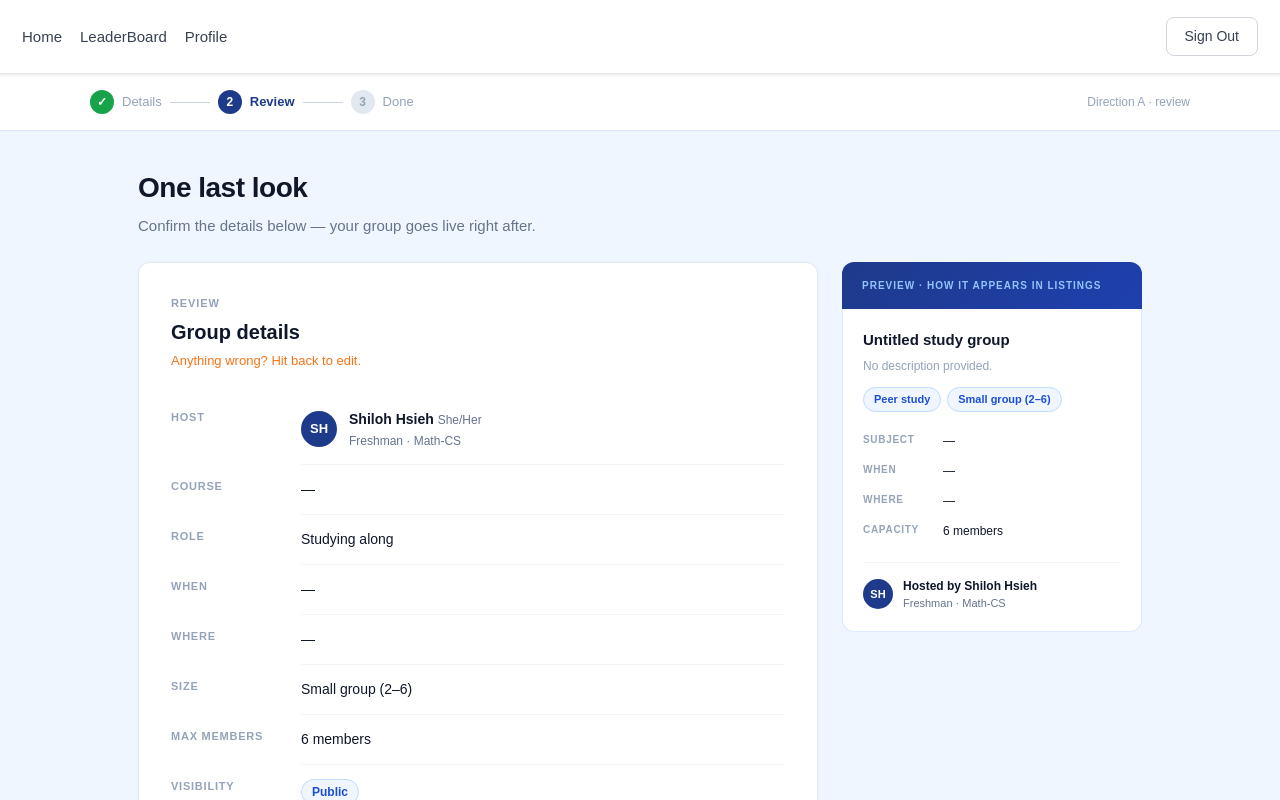
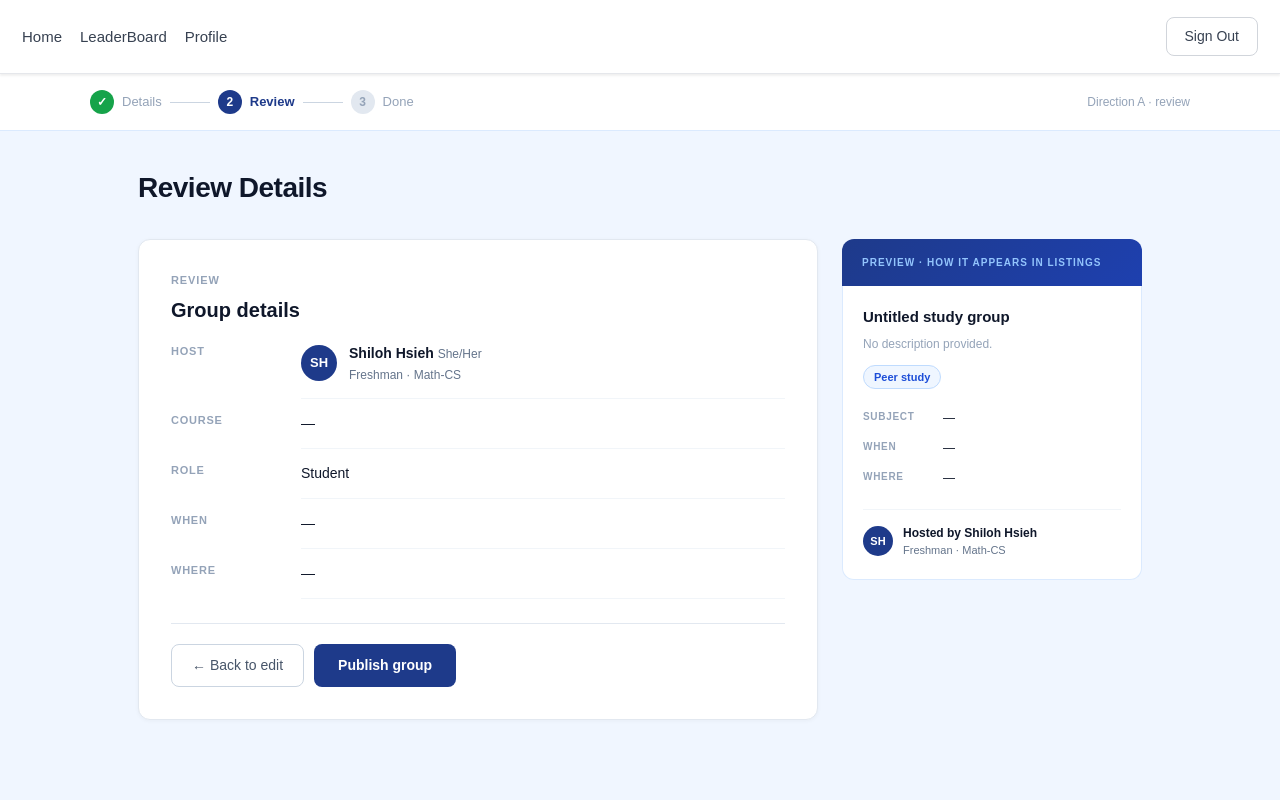
Before and after one commit to s2wen/wic, a Next.js app in the folder my-app/: page /review in a window 1280 px wide. Shown: the top 800 px of the page. Built offline with nearby package versions, Linux system fonts and the light colour scheme.

Commit message:
Modify review and confirmation page to match create page

```diff
--- a/my-app/app/confirmation/page.tsx
+++ b/my-app/app/confirmation/page.tsx
@@ -9,16 +9,9 @@ const locations: Record<string, string> = {
     pricecenter: "Price Center",
     ovt:         "OVT",
     "64degrees": "64 Degrees",
-    fah:         "Franklin Antonio Hall",
+    ventanas:         "Ventanas",
     galbraith:   "Galbraith Hall",
     online:      "Online (Zoom)",
-};
-
-const maxMembers: Record<string, string> = {
-    smallgroups: "6",
-    biggroups:   "7+",
-    "1on1":      "2",
-    other:       "—",
 };
 
 const fmt12 = (t: string) => {
@@ -32,18 +25,20 @@ const fmt12 = (t: string) => {
 function ConfirmationContent() {
     const params = useSearchParams();
 
-    const groupName  = params.get("groupName")  || "Study session";
-    const course     = params.get("course")     || "";
-    const day        = params.get("day")        || "";
-    const timeFrom   = params.get("timeFrom")   || "";
-    const timeTo     = params.get("timeTo")     || "";
-    const locationVal = params.get("location")  || "";
-    const preference = params.get("preference") || "smallgroups";
+    const groupName   = params.get("groupName")  || "Study session";
+    const course      = params.get("course")     || "";
+    const day         = params.get("day")        || "";
+    const timeFrom    = params.get("timeFrom")   || "";
+    const timeTo      = params.get("timeTo")     || "";
+    const locationVal = params.get("location")   || "";
 
     const locationLabel = locations[locationVal] || locationVal;
-    const capacity      = maxMembers[preference] || "—";
-    const whenStr       = day
-        ? `${day} · ${fmt12(timeFrom)} – ${fmt12(timeTo)}`
+    const fmtDay = (d: string) => {
+        const [y, mo, dd] = d.split("-").map(Number);
+        return new Date(y, mo - 1, dd).toLocaleDateString("en-US", { weekday: "short", month: "short", day: "numeric" });
+    };
+    const whenStr = day
+        ? `${fmtDay(day)} · ${fmt12(timeFrom)} – ${fmt12(timeTo)}`
         : fmt12(timeFrom) ? `${fmt12(timeFrom)} – ${fmt12(timeTo)}` : "—";
 
     const groupId = useMemo(() => {
@@ -52,9 +47,6 @@ function ConfirmationContent() {
     }, []);
 
     const cardTitle = course ? `${course} — ${groupName}` : groupName;
-    const subtitle  = course
-        ? `It's now visible in the ${course} feed. We'll notify classmates studying the same material.`
-        : "It's now visible in the feed. We'll notify classmates studying the same material.";
 
     return (
         <>
@@ -80,8 +72,7 @@ function ConfirmationContent() {
                 </div>
 
                 {/* ── Heading ── */}
-                <h1 className={styles.title}>Your study group is live</h1>
-                <p className={styles.subtitle}>{subtitle}</p>
+                <h1 className={styles.title}>Study Group Created</h1>
 
                 {/* ── Summary card ── */}
                 <div className={styles.summaryCard}>
@@ -102,12 +93,6 @@ function ConfirmationContent() {
                                 <span>{locationLabel}</span>
                             </div>
                         )}
-                        {capacity !== "—" && (
-                            <div className={styles.summaryRow}>
-                                <span>👥</span>
-                                <span>Up to {capacity} members</span>
-                            </div>
-                        )}
                     </div>
                 </div>
 
@@ -116,9 +101,6 @@ function ConfirmationContent() {
                     <Link href="/create" className={styles.secondaryButton}>Create another</Link>
                     <button className={styles.primaryButton}>View group page →</button>
                 </div>
-
-                {/* ── Footer ── */}
-                <p className={styles.footerNote}>Group ID {groupId} · Created just now</p>
             </div>
         </div>
         </>
--- a/my-app/app/create/page.tsx
+++ b/my-app/app/create/page.tsx
@@ -10,7 +10,7 @@ const locations = [
     { value: "pricecenter", label: "Price Center",          desc: "2nd floor study spaces",    icon: "📍" },
     { value: "ovt",         label: "OVT",                   desc: "Marshall dining hall",      icon: "📍" },
     { value: "64degrees",   label: "64 Degrees",            desc: "Revelle dining hall",              icon: "📍" },
-    { value: "fah",         label: "Ventanas",              desc: "ERC dining hall",       icon: "📍" },
+    { value: "ventanas",         label: "Ventanas",              desc: "ERC dining hall",       icon: "📍" },
     { value: "galbraith",   label: "Galbraith Hall",        desc: "Revelle College",              icon: "📍" },
     { value: "online",      label: "Online (Zoom)",         desc: "",     icon: "💻" },
 ];
--- a/my-app/app/review/page.tsx
+++ b/my-app/app/review/page.tsx
@@ -5,20 +5,13 @@ import { useSearchParams, useRouter } from "next/navigation"
 import { Suspense } from "react"
 
 const locations = [
-    { value: "geisel",      label: "Geisel Library",        desc: "Main library, all floors" },
-    { value: "pricecenter", label: "Price Center",          desc: "Cafeteria + study lounges" },
-    { value: "ovt",         label: "OVT",                   desc: "Original Student Center" },
-    { value: "64degrees",   label: "64 Degrees",            desc: "ERC dining hall" },
-    { value: "fah",         label: "Franklin Antonio Hall", desc: "Engineering, 4th floor" },
-    { value: "galbraith",   label: "Galbraith Hall",        desc: "Revelle College" },
-    { value: "online",      label: "Online (Zoom)",         desc: "Link sent after creation" },
-];
-
-const preferenceOptions = [
-    { value: "smallgroups", label: "Small group (2–6)", max: "6 members" },
-    { value: "biggroups",   label: "Big group (7+)",    max: "7+ members" },
-    { value: "1on1",        label: "1 on 1",            max: "2 members" },
-    { value: "other",       label: "Other",             max: "—" },
+    { value: "geisel",      label: "Geisel Library",  desc: "Main library" },
+    { value: "pricecenter", label: "Price Center",    desc: "2nd floor study spaces" },
+    { value: "ovt",         label: "OVT",             desc: "Marshall dining hall" },
+    { value: "64degrees",   label: "64 Degrees",      desc: "Revelle dining hall" },
+    { value: "ventanas",         label: "Ventanas",        desc: "ERC dining hall" },
+    { value: "galbraith",   label: "Galbraith Hall",  desc: "Revelle College" },
+    { value: "online",      label: "Online (Zoom)",   desc: "" },
 ];
 
 const fmt12 = (t: string) => {
@@ -37,7 +30,6 @@ function ReviewContent() {
     const description    = params.get("description") || "";
     const course         = params.get("course")      || "";
     const role           = params.get("role")        || "student";
-    const preference     = params.get("preference")  || "smallgroups";
     const categoriesRaw  = params.get("categories")  || "";
     const categories     = categoriesRaw ? categoriesRaw.split(",").filter(Boolean) : [];
     const day            = params.get("day")         || "";
@@ -51,11 +43,14 @@ function ReviewContent() {
     const major    = "Math-CS";
 
     const loc      = locations.find(l => l.value === locationVal);
-    const pref     = preferenceOptions.find(p => p.value === preference);
+    const fmtDay   = (d: string) => {
+        const [y, mo, dd] = d.split("-").map(Number);
+        return new Date(y, mo - 1, dd).toLocaleDateString("en-US", { weekday: "short", month: "short", day: "numeric" });
+    };
     const whenStr  = day
-        ? `${day} · ${fmt12(timeFrom)} – ${fmt12(timeTo)}`
+        ? `${fmtDay(day)} · ${fmt12(timeFrom)} – ${fmt12(timeTo)}`
         : fmt12(timeFrom) ? `${fmt12(timeFrom)} – ${fmt12(timeTo)}` : "—";
-    const whereStr = loc ? `${loc.label} · ${loc.desc}` : "—";
+    const whereStr = loc ? (loc.desc ? `${loc.label} · ${loc.desc}` : loc.label) : "—";
 
     return (
         <>
@@ -91,8 +86,7 @@ function ReviewContent() {
 
             {/* ── Page header ── */}
             <div className={styles.formHeader}>
-                <h1 className={styles.pageTitle}>One last look</h1>
-                <p className={styles.pageSubtitle}>Confirm the details below — your group goes live right after.</p>
+                <h1 className={styles.pageTitle}>Review Details</h1>
             </div>
 
             {/* ── Two-column body ── */}
@@ -102,7 +96,6 @@ function ReviewContent() {
                 <div className={styles.reviewCard}>
                     <div className={styles.reviewMeta}>REVIEW</div>
                     <h2 className={styles.reviewTitle}>Group details</h2>
-                    <p className={styles.reviewDesc}>Anything wrong? Hit back to edit.</p>
 
                     <table className={styles.detailTable}>
                         <tbody>
@@ -126,7 +119,7 @@ function ReviewContent() {
                             </tr>
                             <tr>
                                 <td className={styles.detailKey}>ROLE</td>
-                                <td className={styles.detailVal}>{role === "student" ? "Studying along" : "Tutoring others"}</td>
+                                <td className={styles.detailVal}>{role === "student" ? "Student" : "Tutor"}</td>
                             </tr>
                             <tr>
                                 <td className={styles.detailKey}>WHEN</td>
@@ -135,20 +128,6 @@ function ReviewContent() {
                             <tr>
                                 <td className={styles.detailKey}>WHERE</td>
                                 <td className={styles.detailVal}>{whereStr}</td>
-                            </tr>
-                            <tr>
-                                <td className={styles.detailKey}>SIZE</td>
-                                <td className={styles.detailVal}>{pref?.label || "—"}</td>
-                            </tr>
-                            <tr>
-                                <td className={styles.detailKey}>MAX MEMBERS</td>
-                                <td className={styles.detailVal}>{pref?.max || "—"}</td>
-                            </tr>
-                            <tr>
-                                <td className={styles.detailKey}>VISIBILITY</td>
-                                <td className={styles.detailVal}>
-                                    <span className={styles.pill}>Public</span>
-                                </td>
                             </tr>
                             {categories.length > 0 && (
                                 <tr>
@@ -172,7 +151,6 @@ function ReviewContent() {
                     </table>
 
                     <div className={styles.reviewFooter}>
-                        <span className={styles.footerNote}>You&apos;ll be able to edit anything except the course later.</span>
                         <div className={styles.footerActions}>
                             <button className={styles.backButton} onClick={() => router.back()}>
                                 ← Back to edit
@@ -180,7 +158,7 @@ function ReviewContent() {
                             <button className={styles.publishButton} onClick={() => {
                                 const p = new URLSearchParams({
                                     groupName, course, day, timeFrom, timeTo,
-                                    location: locationVal, preference,
+                                    location: locationVal,
                                 });
                                 router.push(`/confirmation?${p.toString()}`);
                             }}>Publish group</button>
@@ -199,7 +177,6 @@ function ReviewContent() {
                         }
                         <div className={styles.previewTags}>
                             <span className={styles.previewTag}>{role === "student" ? "Peer study" : "Tutoring"}</span>
-                            {pref && <span className={styles.previewTag}>{pref.label}</span>}
                         </div>
                         <table className={styles.previewTable}>
                             <tbody>
@@ -214,10 +191,6 @@ function ReviewContent() {
                                 <tr>
                                     <td className={styles.previewKey}>WHERE</td>
                                     <td className={styles.previewVal}>{loc?.label || "—"}</td>
-                                </tr>
-                                <tr>
-                                    <td className={styles.previewKey}>CAPACITY</td>
-                                    <td className={styles.previewVal}>{pref?.max || "—"}</td>
                                 </tr>
                             </tbody>
                         </table>
```
